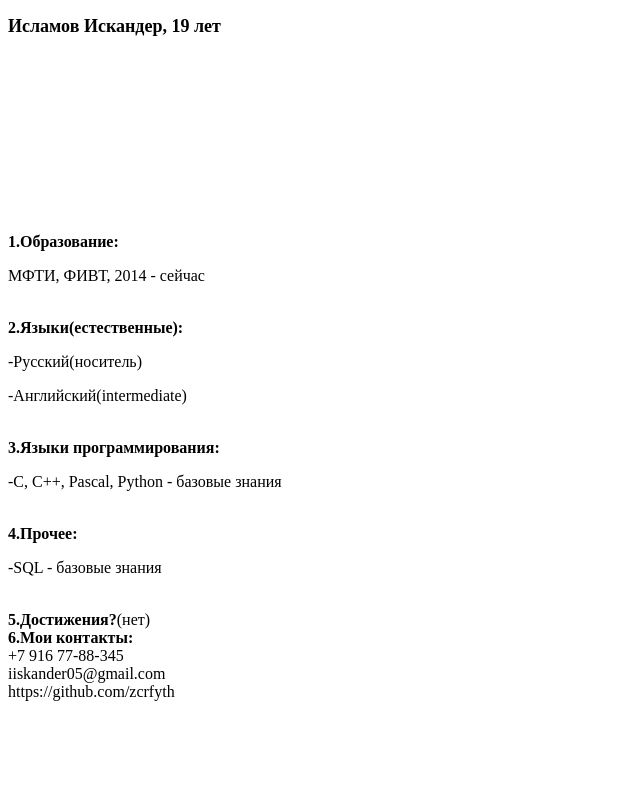
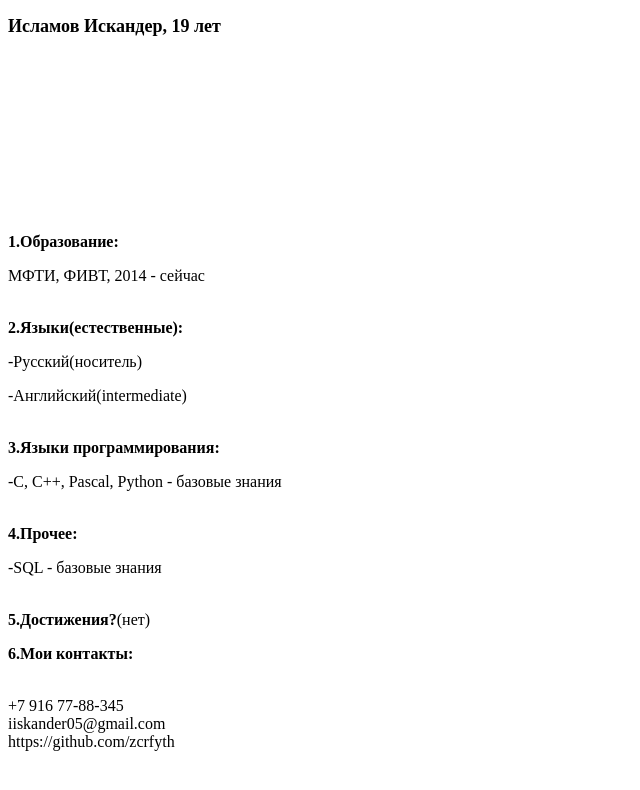
Before and after one commit to iskislamov/iskislamov.github.io, a plain HTML site: page index.html in a window 1280 px wide. Shown: the whole page, without its empty margins (0-640 px from the left). Drawn offline with Linux system fonts and the light colour scheme.

Commit message:
Add files via upload

```diff
--- a/index.html
+++ b/index.html
@@ -23,8 +23,7 @@
 		<p>-SQL - базовые знания</p>
 		<br />
 		<font size = "3"><b>5.Достижения?</b></font>(нет)
-		<br />
-		<font size = "3"><b>6.Мои контакты:</b></font><br />
+		<p><font size = "3"><b>6.Мои контакты:</b></font></p><br />
 		+7 916 77-88-345<br />
 		iiskander05@gmail.com<br />
 		https://github.com/zcrfyth<br />
```
